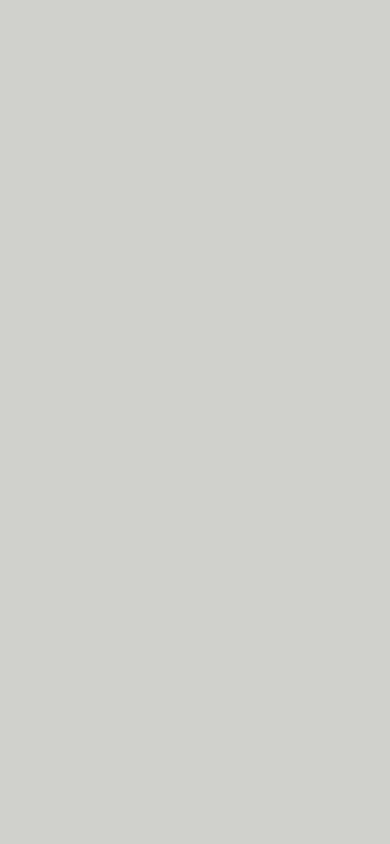
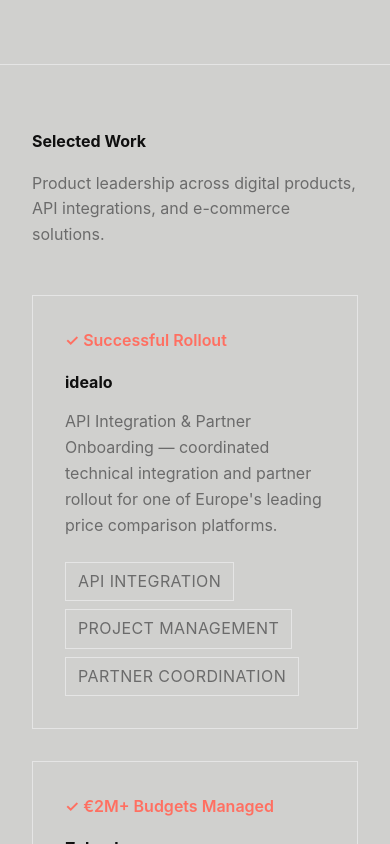
Before and after one commit to denescsaszar/portfolio, a Next.js app: page / in a window 390 px wide. Shown: the part 780-1624 px from the top of the page. Before the commit the page ends 844 px from the top, so only its background shows below. Built offline with nearby package versions, Linux system fonts and the light colour scheme.

Commit message:
step-06: projects section with 3 ProjectCards in responsive grid

```diff
--- a/app/page.tsx
+++ b/app/page.tsx
@@ -1,4 +1,5 @@
 import Navigation from "@/components/Navigation";
+import ProjectCard from "@/components/ProjectCard";
 
 export default function Home() {
   return (
@@ -54,6 +55,51 @@
             </div>
           </div>
         </section>
+
+        {/* Selected Work */}
+        <section
+          id="projects"
+          className="px-8 py-section border-t border-border"
+        >
+          <div className="max-w-wide mx-auto">
+            <div className="mb-12">
+              <h2 className="text-heading-1 font-bold mb-4">Selected Work</h2>
+              <p className="text-body-large text-muted max-w-[36ch]">
+                Product leadership across digital products, API integrations,
+                and e-commerce solutions.
+              </p>
+            </div>
+
+            <div className="grid grid-cols-1 md:grid-cols-2 lg:grid-cols-3 gap-8">
+              <ProjectCard
+                title="idealo"
+                description="API Integration & Partner Onboarding — coordinated technical integration and partner rollout for one of Europe's leading price comparison platforms."
+                achievement="Successful Rollout"
+                tags={[
+                  "API Integration",
+                  "Project Management",
+                  "Partner Coordination",
+                ]}
+              />
+              <ProjectCard
+                title="Zalando"
+                description="Marketing & Campaign Operations across 15 European markets — managed seven-figure budgets and coordinated international teams."
+                achievement="€2M+ Budgets Managed"
+                tags={[
+                  "Campaign Ops",
+                  "Stakeholder Mgmt",
+                  "International Teams",
+                ]}
+              />
+              <ProjectCard
+                title="Google & Apple"
+                description="Digital Gift Card Platform & Integrations — led product strategy and B2B partnerships for multi-platform launch."
+                achievement="Multi-Platform Launch"
+                tags={["Product Strategy", "B2B Partnerships", "Scale-up"]}
+              />
+            </div>
+          </div>
+        </section>
       </main>
     </div>
   );
```
